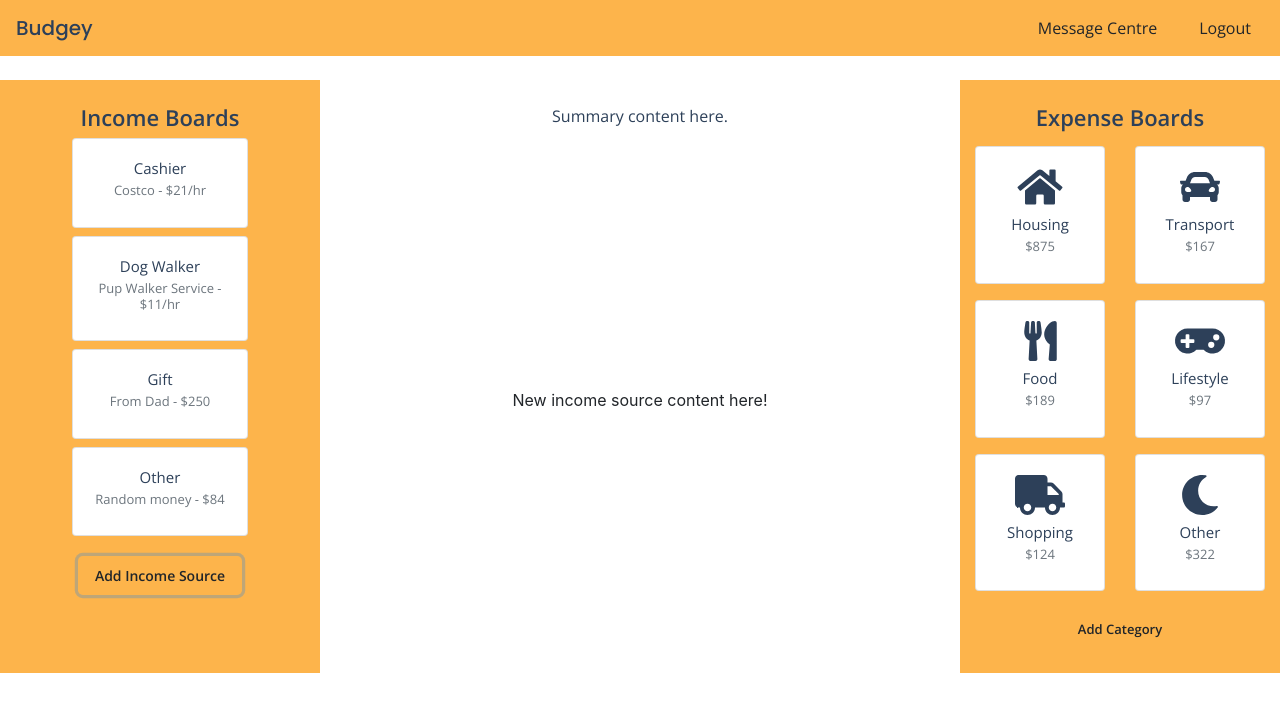
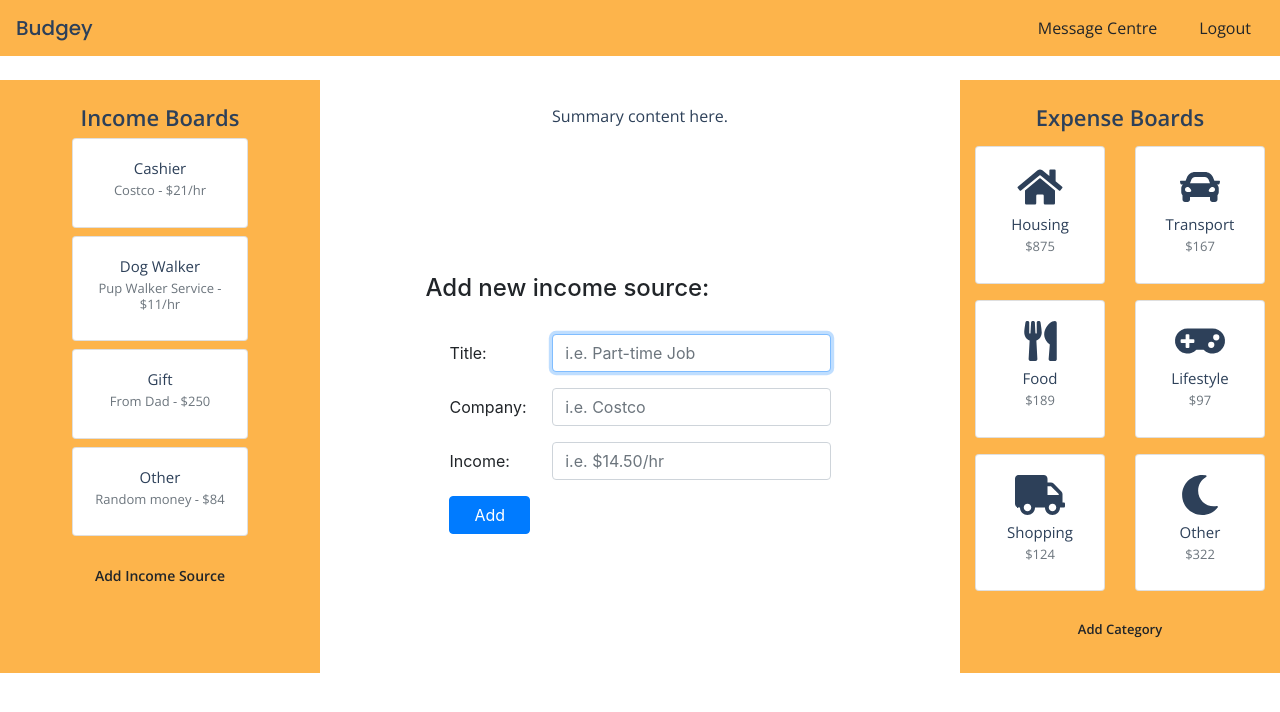
Before and after one commit to emmarskillings/Budgey, a React (Create React App) app in the folder client/: page / in a window 1280 px wide. Both pictures are taken after a click on the button "Add Income Source". Shown: the top 712 px of the page. Built offline with nearby package versions, Linux system fonts and the light colour scheme; no server answers.

Commit message:
Add form components for new income modal

```diff
--- a/client/src/pages/home_page/components/NewIncomeModal.js
+++ b/client/src/pages/home_page/components/NewIncomeModal.js
@@ -3,7 +3,57 @@ import "./NewIncomeModal.css";
 
 class NewIncomeModal extends Component {
   render() {
-    return <div>New income source content here!</div>;
+    return (
+      <form>
+        <h4 className="py-4">Add new income source:</h4>
+        <div className="form-group row px-4">
+          <label for="income-source-title" className="col-sm-3 col-form-label">
+            Title:
+          </label>
+          <div className="col-sm-9">
+            <input
+              type="text"
+              className="form-control"
+              id="income-source-title"
+              placeholder="i.e. Part-time Job"
+            />
+          </div>
+        </div>
+        <div className="form-group row px-4">
+          <label for="company-name" className="col-sm-3 col-form-label">
+            Company:
+          </label>
+          <div className="col-sm-9">
+            <input
+              type="text"
+              className="form-control"
+              id="company-name"
+              placeholder="i.e. Costco"
+            />
+          </div>
+        </div>
+        <div className="form-group row px-4">
+          <label for="income" className="col-sm-3 col-form-label">
+            Income:
+          </label>
+          <div className="col-sm-9">
+            <input
+              type="text"
+              className="form-control"
+              id="income"
+              placeholder="i.e. $14.50/hr"
+            />
+          </div>
+        </div>
+        <div className="form-group row px-4">
+          <div className="col-sm-12">
+            <button type="submit" className="btn btn-primary px-4">
+              Add
+            </button>
+          </div>
+        </div>
+      </form>
+    )
   }
 }
 
```
